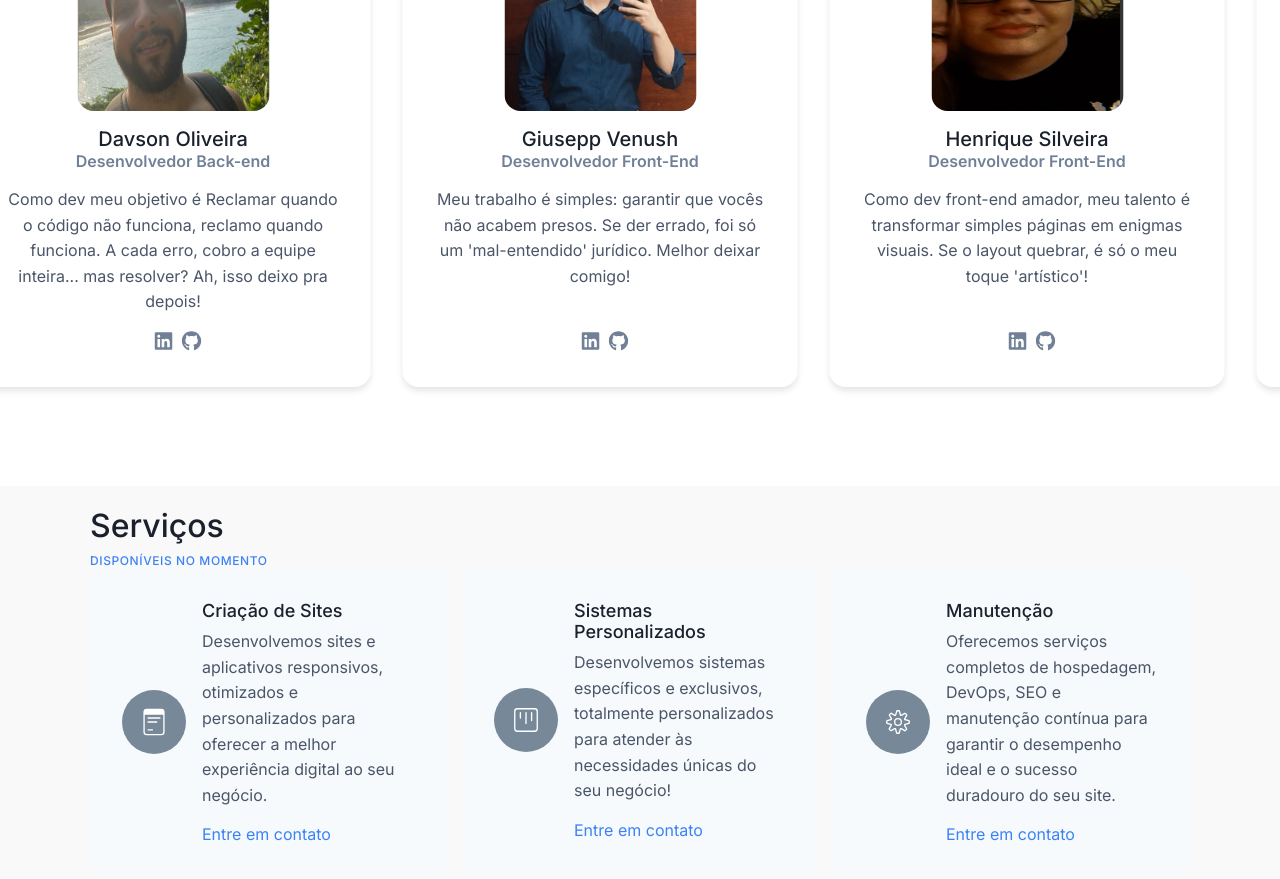
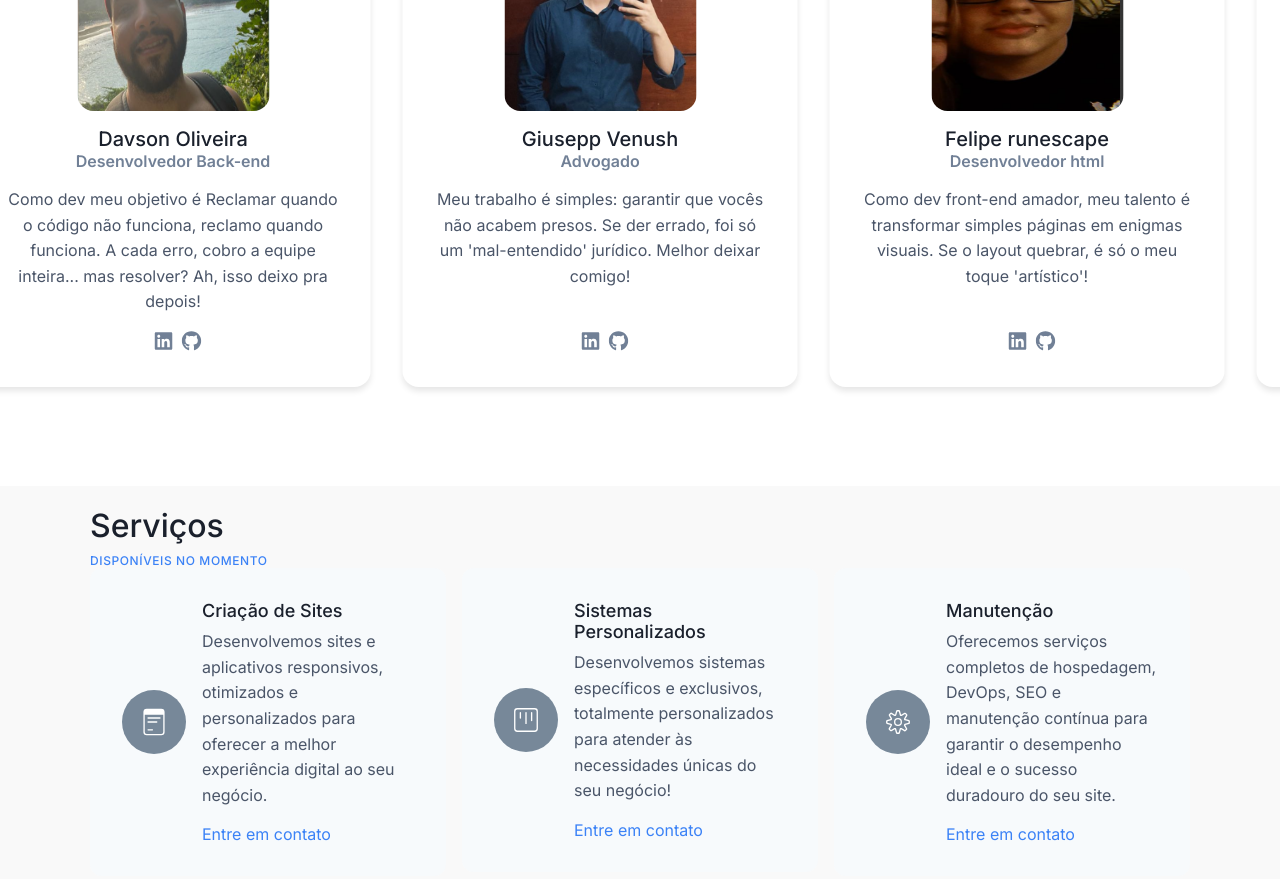
Before and after one commit to NicolasDevJS/DNG, a Next.js app: page / in a window 1280 px wide. Shown: the part 1300-2179 px from the top of the page. Built offline with nearby package versions, Linux system fonts and the light colour scheme.

Commit message:
deploy 8

```diff
--- a/src/app/components/About.jsx
+++ b/src/app/components/About.jsx
@@ -170,7 +170,7 @@ const teamMembers = [
   },
   {
     name: "Giusepp Venush",
-    title: "Desenvolvedor Front-End",
+    title: "Advogado",
     image: venush,
     description:
       "Meu trabalho é simples: garantir que vocês não acabem presos. Se der errado, foi só um 'mal-entendido' jurídico. Melhor deixar comigo!",
@@ -178,8 +178,8 @@ const teamMembers = [
     github: "https://github.com/",
   },
   {
-    name: "Henrique Silveira",
-    title: "Desenvolvedor Front-End",
+    name: "Felipe runescape",
+    title: "Desenvolvedor html",
     image: felipe,
     description:
       "Como dev front-end amador, meu talento é transformar simples páginas em enigmas visuais. Se o layout quebrar, é só o meu toque 'artístico'!",
```
